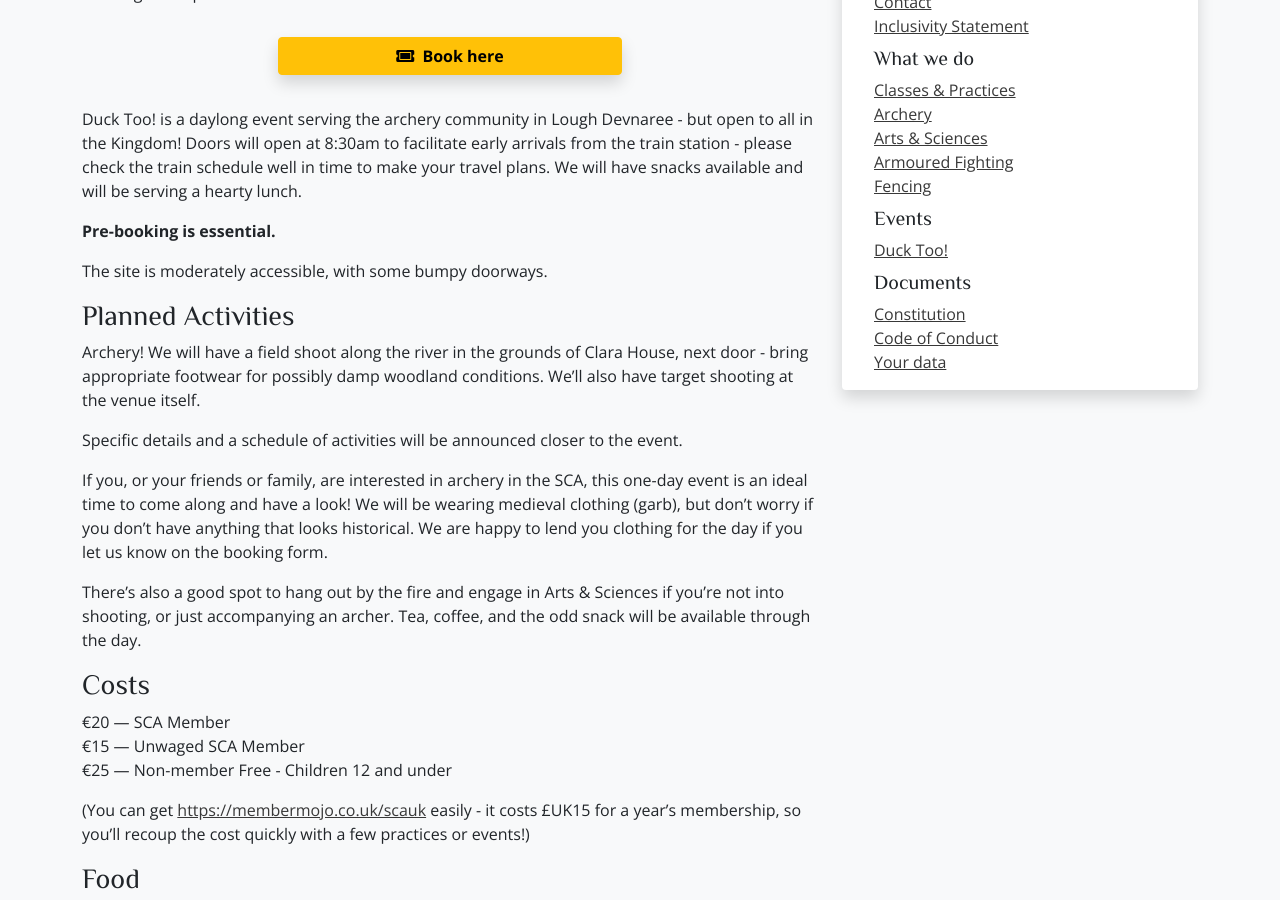
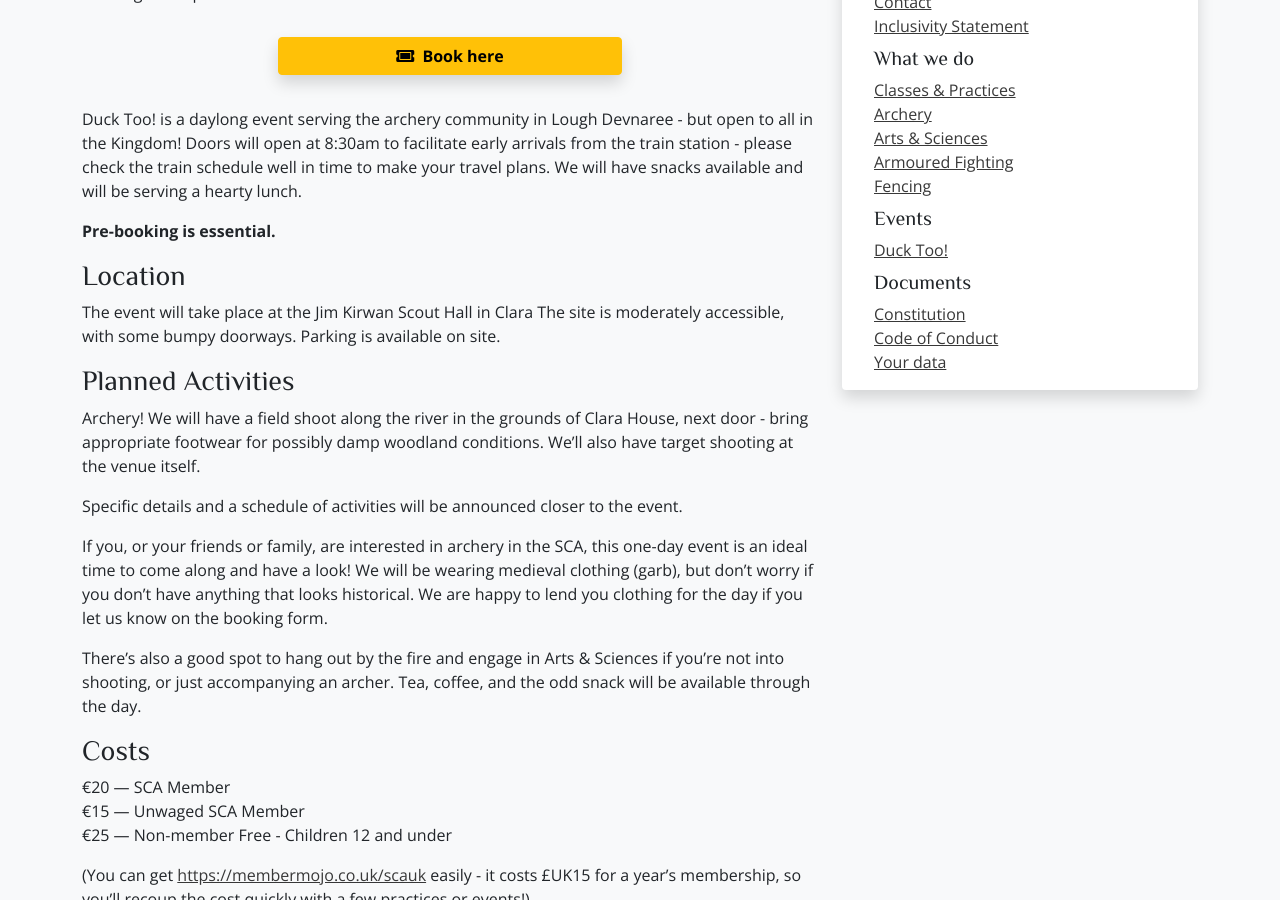
Before and after one commit to drachenwald/dun-in-mara, a Jekyll site: the page built from events/2025/duck-too/index.md, in a window 1280 px wide and 900 px high, scrolled down 379 px. Built offline with Jekyll 4.4.1, drawn with Linux system fonts in a browser that asks for light colours; comment, search, counter and statistics services are not loaded.

Commit message:
Added location to Duck

```diff
--- a/events/2025/duck-too/index.md
+++ b/events/2025/duck-too/index.md
@@ -18,7 +18,9 @@ Duck Too! is a daylong event serving the archery community in Lough Devnaree - b
 
 **Pre-booking is essential.**
 
-The site is moderately accessible, with some bumpy doorways.
+### Location ###
+The event will take place at the Jim Kirwan Scout Hall in Clara
+The site is moderately accessible, with some bumpy doorways. Parking is available on site.
 
 ### Planned Activities
 
```
